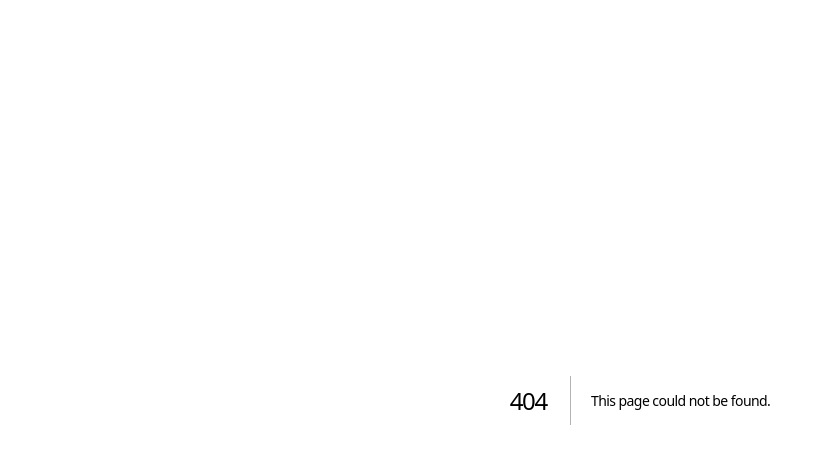
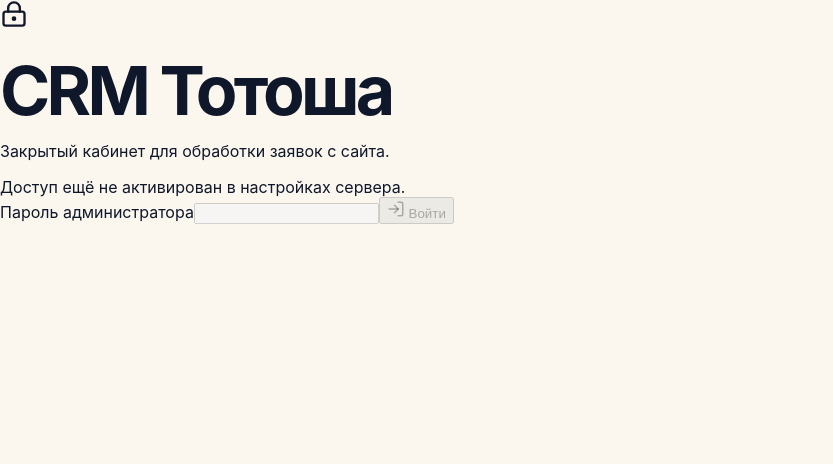
Before and after one commit to nexora-kz/totosha, a Next.js app: page /office/login in a window 1280 px wide. Before the commit this address had no page. Shown: the top 464 px of the page, without its empty margins (0-833 px from the left). Built offline with nearby package versions, Linux system fonts and the light colour scheme; no server answers.

Commit message:
Add office login page

```diff
--- /dev/null
+++ b/app/office/login/page.tsx
@@ -0,0 +1,10 @@
+import { cookies } from 'next/headers';
+import { redirect } from 'next/navigation';
+import { CrmLoginForm } from '../../../components/CrmLoginForm';
+import { CRM_SESSION_COOKIE, isCrmAuthConfigured, verifyCrmSessionToken } from '../../../lib/crmAuth';
+
+export default async function OfficeLoginPage() {
+  const store = await cookies();
+  if (verifyCrmSessionToken(store.get(CRM_SESSION_COOKIE)?.value)) redirect('/office/leads');
+  return <div className="crm-login-screen"><CrmLoginForm configured={isCrmAuthConfigured()} /></div>;
+}
```
